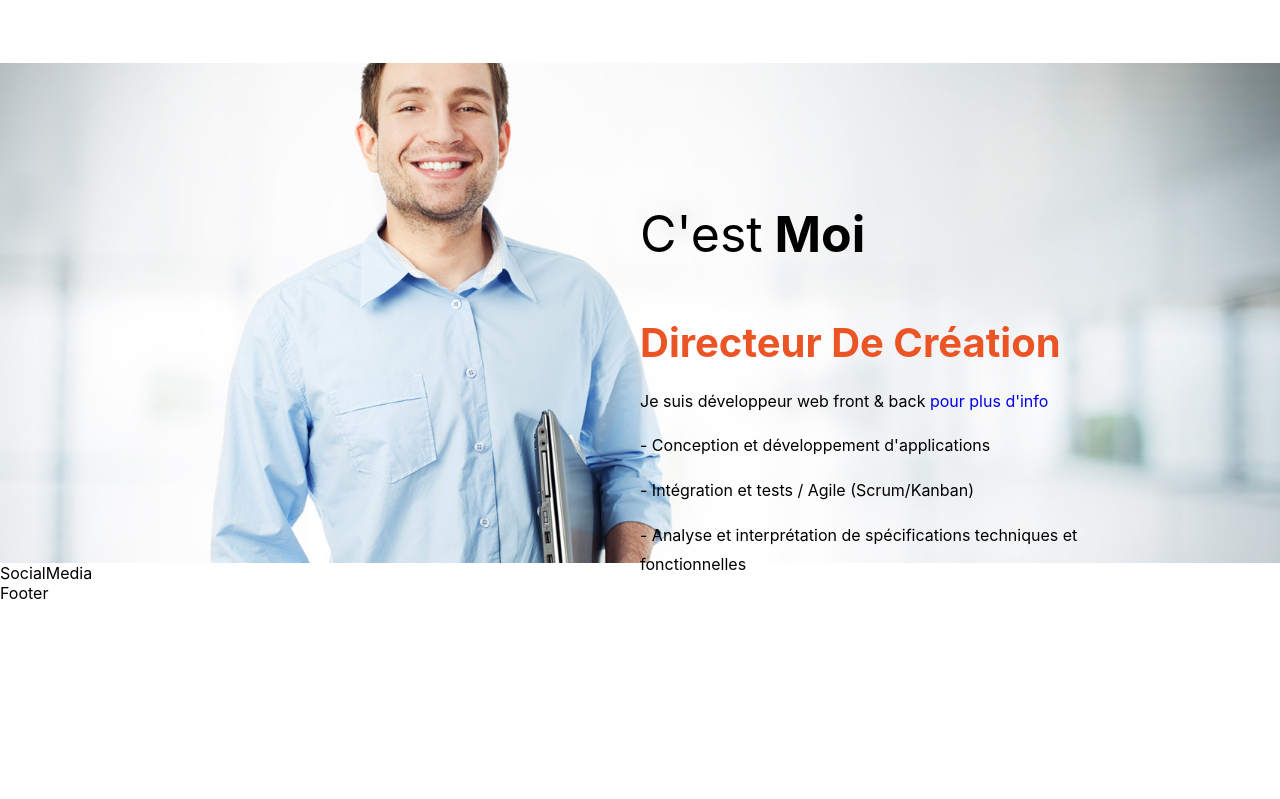
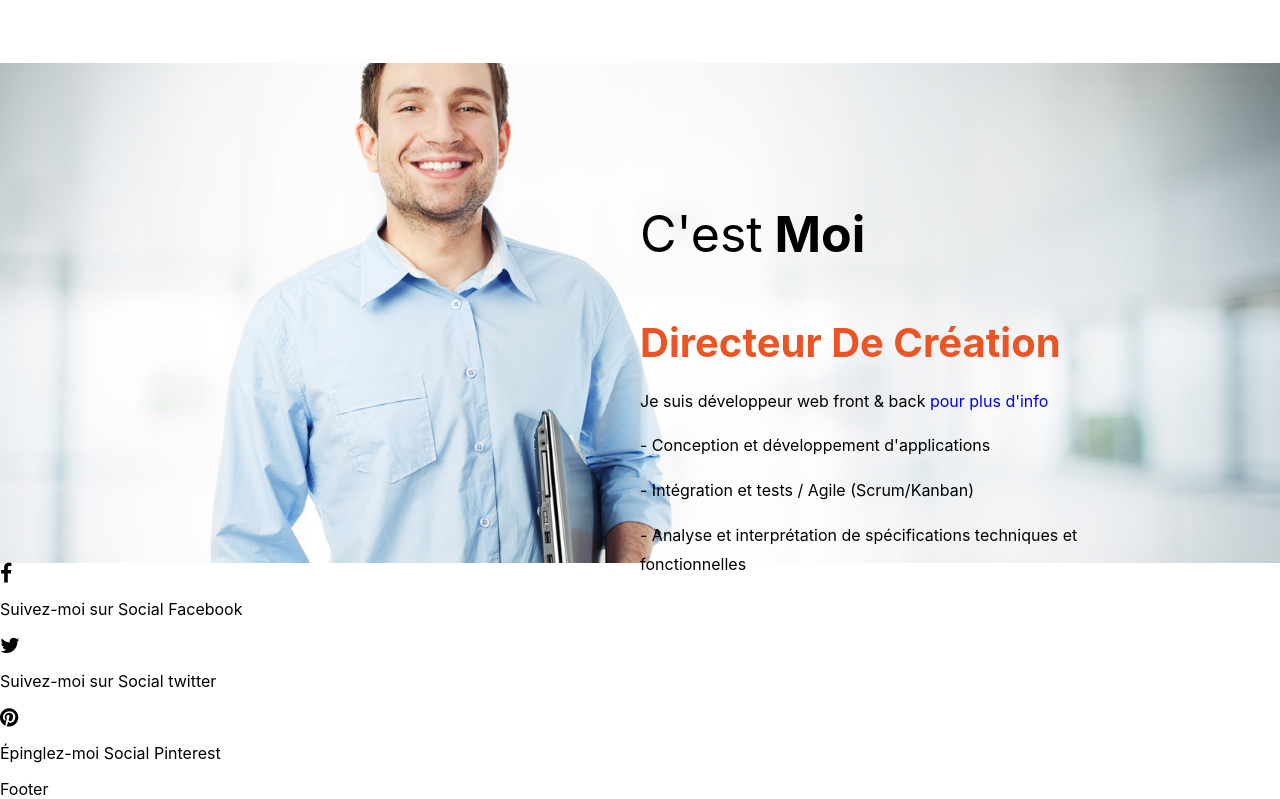
Before and after one commit to amri-coder/ultra, a React (Create React App) app: page / in a window 1280 px wide. Shown: the part 2284-3083 px from the top of the page. Before the commit the page ends 2887 px from the top, so only its background shows below. Built offline with nearby package versions, Linux system fonts and the light colour scheme.

Commit message:
changement dans le dossier SocialMedia

```diff
--- a/src/Components/SocialMedia/index.js
+++ b/src/Components/SocialMedia/index.js
@@ -3,9 +3,32 @@ import React from 'react';
 
 const SocialMedia = () => {
     return (
-        <div>
-            SocialMedia
-        </div>
+        <div className="social-media">
+
+                <div className="social face">
+                    <i className="icon fa fa-facebook fa-lg"></i>
+                    <p>
+                        <span className="info1">Suivez-moi sur </span>
+                        <span className="info2">Social Facebook</span>
+                    </p>
+                </div>
+
+                <div className="social twitter">
+                    <i className="icon fa fa-twitter fa-lg"></i>
+                    <p>
+                        <span className="info1">Suivez-moi sur </span>
+                        <span className="info2">Social twitter</span>
+                    </p>
+                </div>
+
+                <div className="social pin">
+                    <i className="icon fa fa-pinterest fa-lg"></i>
+                    <p>
+                        <span className="info1">Épinglez-moi </span>
+                        <span className="info2">Social Pinterest</span>
+                    </p>
+                </div>
+    </div>
     );
 }
 
```
